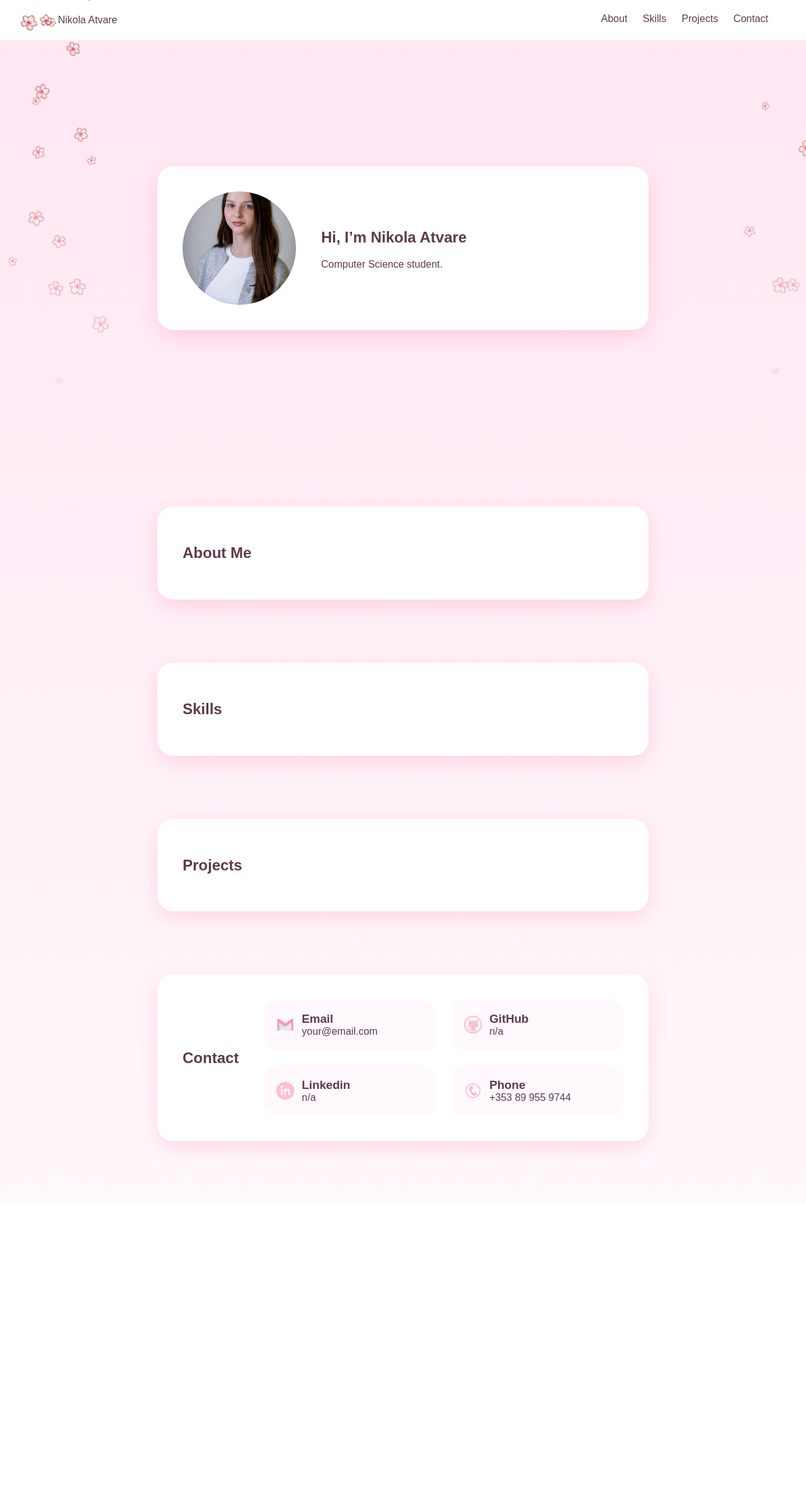
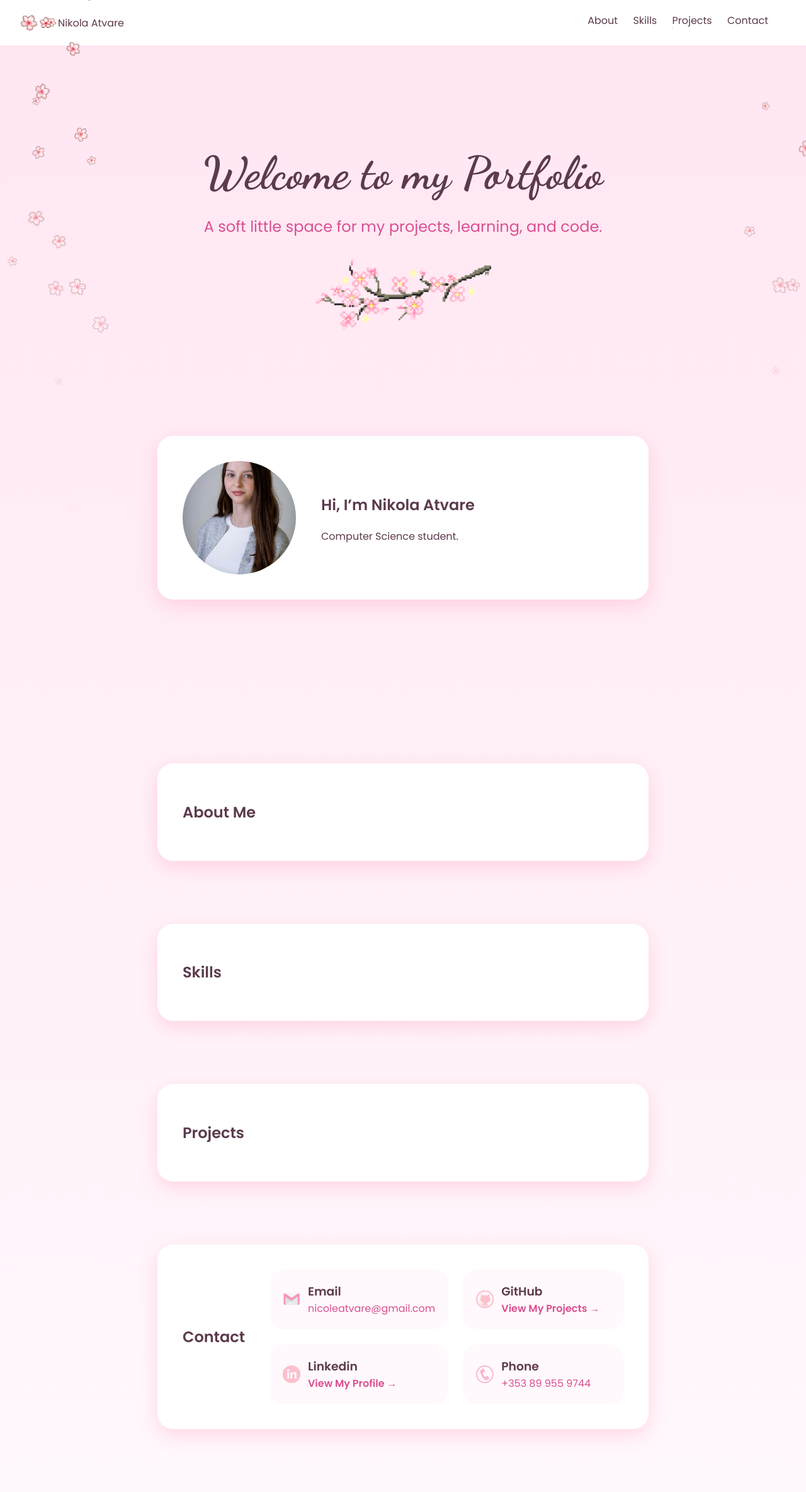
Before and after one commit to nicoleatvare/portfolio, a Django app: page / in a window 1280 px wide. Shown: the whole page at 63% size. Before the commit the page ends 1839 px from the top, so only its background shows below. Run offline with Django 5.2, Linux system fonts and the light colour scheme.

Commit message:
added more css and added a gif and big heading for the start of the page

```diff
--- a/static/css/style.css
+++ b/static/css/style.css
@@ -64,11 +64,39 @@ body {
     padding-bottom: 80px;
 }
 
+.hero-heading {
+    text-align: center;
+    margin-bottom: 50px;
+}
+
+.hero-heading h1 {
+    font-family: 'Dancing Script', cursive;
+    font-size: 72px;
+    color: #5c3a4d;
+    margin-bottom: 10px;
+}
+
+.heading-gif {
+    width: 280px;
+    opacity: 0.85;
+    pointer-events: none;
+}
+
+.hero-heading p {
+    color: #d94f91;
+    font-size: 24px;
+    margin-bottom: 25px;
+}
+
+.hero-divider {
+    width: 40px;
+    margin-top: 15px;
+}
 
 .card {
     width: 80%;
     max-width: 700px;
-    margin: 100px auto;
+    margin: 80px auto;
     padding: 40px;
     background: white;
     border-radius: 25px;
@@ -128,6 +156,17 @@ body {
 
 .contact-card p {
     margin: 0;
+    color: #d94f91;
+}
+
+.contact-card a {
+    text-decoration: none;
+    color: #d94f91;
+    font-weight: 600;
+    transition:
+        color 0.3s ease,
+        transform 0.3s ease;
+    display: inline-block;
 }
 
 .text {
--- a/templates/base.html
+++ b/templates/base.html
@@ -4,6 +4,9 @@
 <html>
 <head>
     <title>{% block title %}My Portfolio{% endblock %}</title>
+    <link rel="preconnect" href="https://fonts.googleapis.com">
+    <link rel="preconnect" href="https://fonts.gstatic.com" crossorigin>
+    <link href="https://fonts.googleapis.com/css2?family=Dancing+Script:wght@700&family=Poppins:wght@300;400;500;600&display=swap" rel="stylesheet">
     <link rel="stylesheet" href="{% static 'css/style.css' %}">
 </head>
 
--- a/templates/home.html
+++ b/templates/home.html
@@ -6,6 +6,11 @@
 {% block content %}
 
 <section class="hero">
+    <div class="hero-heading">
+        <h1>Welcome to my Portfolio</h1>
+        <p>A soft little space for my projects, learning, and code.</p>
+        <img src="{% static 'images/sakura-gif.gif' %}" class="heading-gif">
+    </div>
     <div class="card">
 
         <img src="{% static 'images/headshot.jpeg' %}" class="profile-pic">
@@ -44,7 +49,7 @@
                 <img src="{% static 'images/gmail_icon.png' %}" class="social-icon">
                 <div>
                     <h3>Email</h3>
-                    <p>your@email.com</p>
+                    <p>nicoleatvare@gmail.com</p>
                 </div>
             </div>
 
@@ -52,7 +57,9 @@
                 <img src="{% static 'images/github_icon.png' %}" class="social-icon">
                 <div>
                     <h3>GitHub</h3>
-                    <p>n/a</p>
+                    <a href="https://github.com/nicoleatvare">
+                        View My Projects →
+                    </a>
                 </div>
             </div>
 
@@ -60,7 +67,9 @@
                 <img src="{% static 'images/linkedin_icon.png' %}" class="social-icon">
                 <div>
                     <h3>Linkedin</h3>
-                    <p>n/a</p>
+                    <a href="https://www.linkedin.com/in/nikola-atvare-003313368/">
+                        View My Profile →
+                    </a>
                 </div>
             </div>
 
```
Also changed, not shown: static/images/phone_icon.png, static/images/sakura-gif.gif (added).
